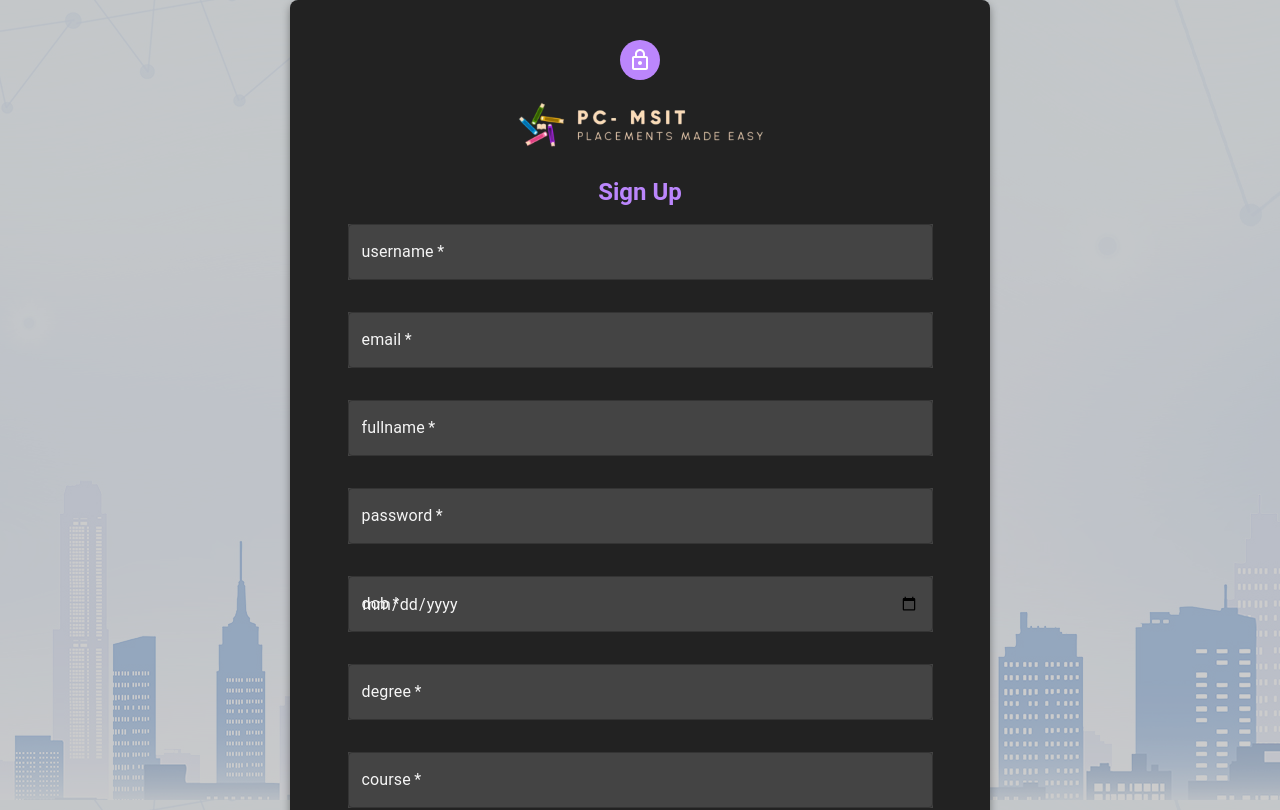
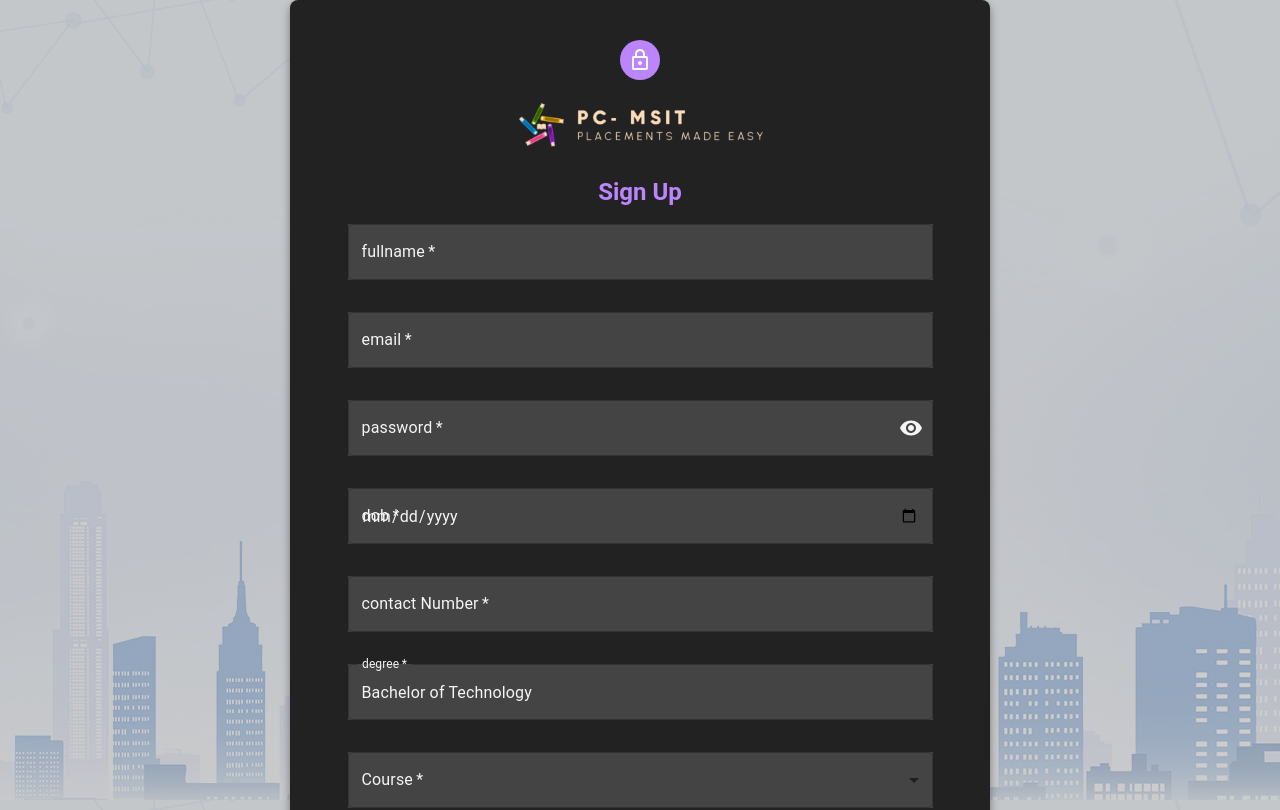
Before and after one commit to mohitarora8181/placement-cell, a React (Create React App) app in the folder Frontend/: page /sign-up in a window 1280 px wide. Shown: the top 810 px of the page. Built offline with nearby package versions, Linux system fonts and the light colour scheme.

Commit message:
Added new fields

```diff
--- a/Frontend/src/pages/SignUp.jsx
+++ b/Frontend/src/pages/SignUp.jsx
@@ -10,8 +10,16 @@ import {
   Box,
   Typography,
   Container,
+  IconButton,
+  InputAdornment,
+  MenuItem,
+  Select,
+  FormControl,
+  InputLabel,
 } from '@mui/material';
 import LockOutlinedIcon from '@mui/icons-material/LockOutlined';
+import Visibility from '@mui/icons-material/Visibility';
+import VisibilityOff from '@mui/icons-material/VisibilityOff';
 import logo from '../images/logo-pc.png';
 import image1 from '../images/image1.jpg';
 import { ToastContainer, toast } from 'react-toastify';
@@ -21,28 +29,39 @@ const SignUp = () => {
   const navigate = useNavigate();
 
   const [formData, setFormData] = useState({
-    username: '',
+    fullname: '',
     email: '',
-    fullname: '',
     password: '',
     dob: '',
-    degree: '',
+    contactNumber: '',
+    degree: 'Bachelor of Technology',
     course: '',
+    yearOfPassing: '',
+    cgpa: '',
     twelfthPercentage: '',
     diplomaPercentage: '',
+    tenthPercentage: '',
+
+    github:'',
+    linkedIn:'',
+    leetCode:'',
+    portfolio:'',
+
+
+
+    gapYear: '',
+
+    backlogsCleared:'',
+    activeBacklogs: '',
+
+    state:'',
+    city:'',
     nationality: '',
-    cgpa: '',
-    address: '',
-    school12th: '',
-    tenthPercentage: '',
-    gapYear: '',
-    yearOfPassing: '',
-    activeBacklogs: '',
-    contactNumber: '',
   });
 
   const [loading, setLoading] = useState(false);
   const [error, setError] = useState('');
+  const [showPassword, setShowPassword] = useState(false); // State for password visibility
 
   const handleChange = (e) => {
     setFormData({
@@ -51,9 +70,20 @@ const SignUp = () => {
     });
   };
 
+  const handleClickShowPassword = () => {
+    setShowPassword(!showPassword);
+  };
+
   const handleSignUp = async (e) => {
     e.preventDefault();
     setLoading(true);
+
+    // Password length validation
+    if (formData.password.length < 8) {
+      toast.error('Password must be at least 8 characters long.');
+      setLoading(false);
+      return;
+    }
 
     try {
       const config = {
@@ -154,6 +184,42 @@ const SignUp = () => {
               onSubmit={handleSignUp}
             >
               {Object.keys(formData).map((key) => (
+  key === 'course' ? (
+    <FormControl
+      key={key}
+      variant="outlined"
+      margin="normal"
+      required
+      style={{
+        width: '100%',
+        maxWidth: '585px',
+        marginBottom: '16px',
+        backgroundColor: '#444',
+      }}
+    >
+      <InputLabel style={{ color: '#f5f5f5' }}>Course</InputLabel>
+      <Select
+        name="course"
+        value={formData.course}
+        onChange={handleChange}
+        style={{ color: '#f5f5f5' }}
+        label="Course"
+        MenuProps={{
+          PaperProps: {
+            style: {
+              backgroundColor: '#444',
+              color: '#f5f5f5',
+            },
+          },
+        }}
+      >
+        <MenuItem value="Computer Engineering">Computer Engineering</MenuItem>
+        <MenuItem value="Information Technology">Information Technology</MenuItem>
+        <MenuItem value="Electronics & Communication Engineering">Electronics & Communication Engineering</MenuItem>
+        <MenuItem value="Electrical Engineering">Electrical Engineering</MenuItem>
+      </Select>
+    </FormControl>
+  ) : (
     <TextField
       key={key}
       variant='outlined'
@@ -169,11 +235,36 @@ const SignUp = () => {
       }}
       label={key.replace(/([A-Z])/g, ' $1').trim()}
       name={key}
-                  type={key === 'password' ? 'password' : key === 'dob' ? 'date' : 'text'}
+      type={
+        key === 'password'
+          ? showPassword
+            ? 'text'
+            : 'password'
+          : key === 'dob'
+          ? 'date'
+          : 'text'
+      }
       value={formData[key]}
       onChange={handleChange}
       InputLabelProps={{ style: { color: '#f5f5f5' } }}
-                  InputProps={{ style: { color: '#f5f5f5' } }}
+      InputProps={
+        key === 'password'
+          ? {
+              style: { color: '#f5f5f5' },
+              endAdornment: (
+                <InputAdornment position="end">
+                  <IconButton
+                    onClick={handleClickShowPassword}
+                    edge="end"
+                    style={{ color: '#f5f5f5', backgroundColor: 'transparent' }}
+                  >
+                    {showPassword ? <VisibilityOff /> : <Visibility />}
+                  </IconButton>
+                </InputAdornment>
+              ),
+            }
+          : { style: { color: '#f5f5f5' } }
+      }
       onFocus={(e) => {
         e.target.style.backgroundColor = '#555';
       }}
@@ -181,7 +272,9 @@ const SignUp = () => {
         e.target.style.backgroundColor = '#444';
       }}
     />
+  )
 ))}
+
               <Button
                 type='submit'
                 fullWidth
```
Lines whose indentation alone changed are shown as unchanged.
